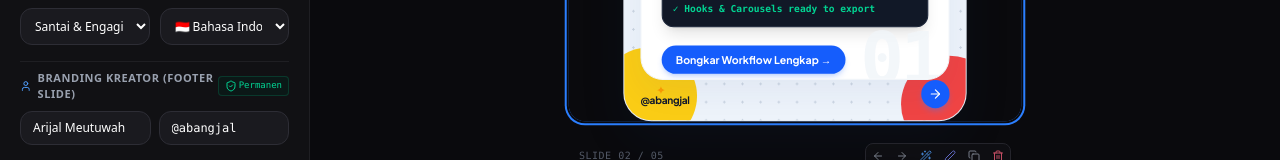
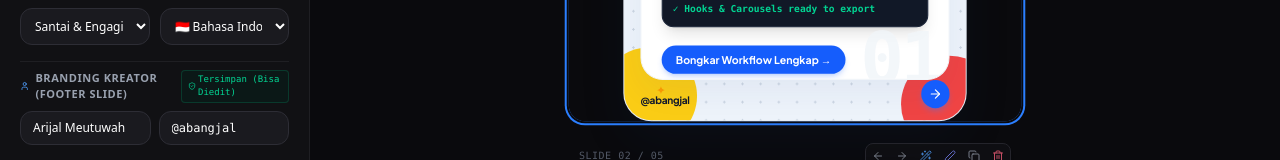
Before and after one commit to ziyancorp/Carousel-Generator-, a React (Vite) app: page / in a window 1280 px wide. Shown: the part 507-667 px from the top of the page. Built offline with nearby package versions, Linux system fonts and the light colour scheme; a web font is replaced by a local one.

Commit message:
Clarify branding badge to 'Tersimpan (Bisa Diedit)'

```diff
--- a/src/components/Sidebar.tsx
+++ b/src/components/Sidebar.tsx
@@ -302,8 +302,8 @@ export const Sidebar: React.FC<SidebarProps> = ({
               <User className="w-3.5 h-3.5 text-blue-400" />
               Branding Kreator (Footer Slide)
             </label>
-            <span className="text-[9px] font-mono text-emerald-400 flex items-center gap-0.5 bg-emerald-950/30 border border-emerald-500/20 px-1.5 py-0.5 rounded">
-              <ShieldCheck className="w-3 h-3" /> Permanen
+            <span className="text-[9px] font-mono text-emerald-400 flex items-center gap-0.5 bg-emerald-950/30 border border-emerald-500/20 px-1.5 py-0.5 rounded" title="Tersimpan di perangkat ini, dapat Anda ganti kapan saja">
+              <ShieldCheck className="w-3 h-3" /> Tersimpan (Bisa Diedit)
             </span>
           </div>
           <div className="grid grid-cols-2 gap-2">
```
